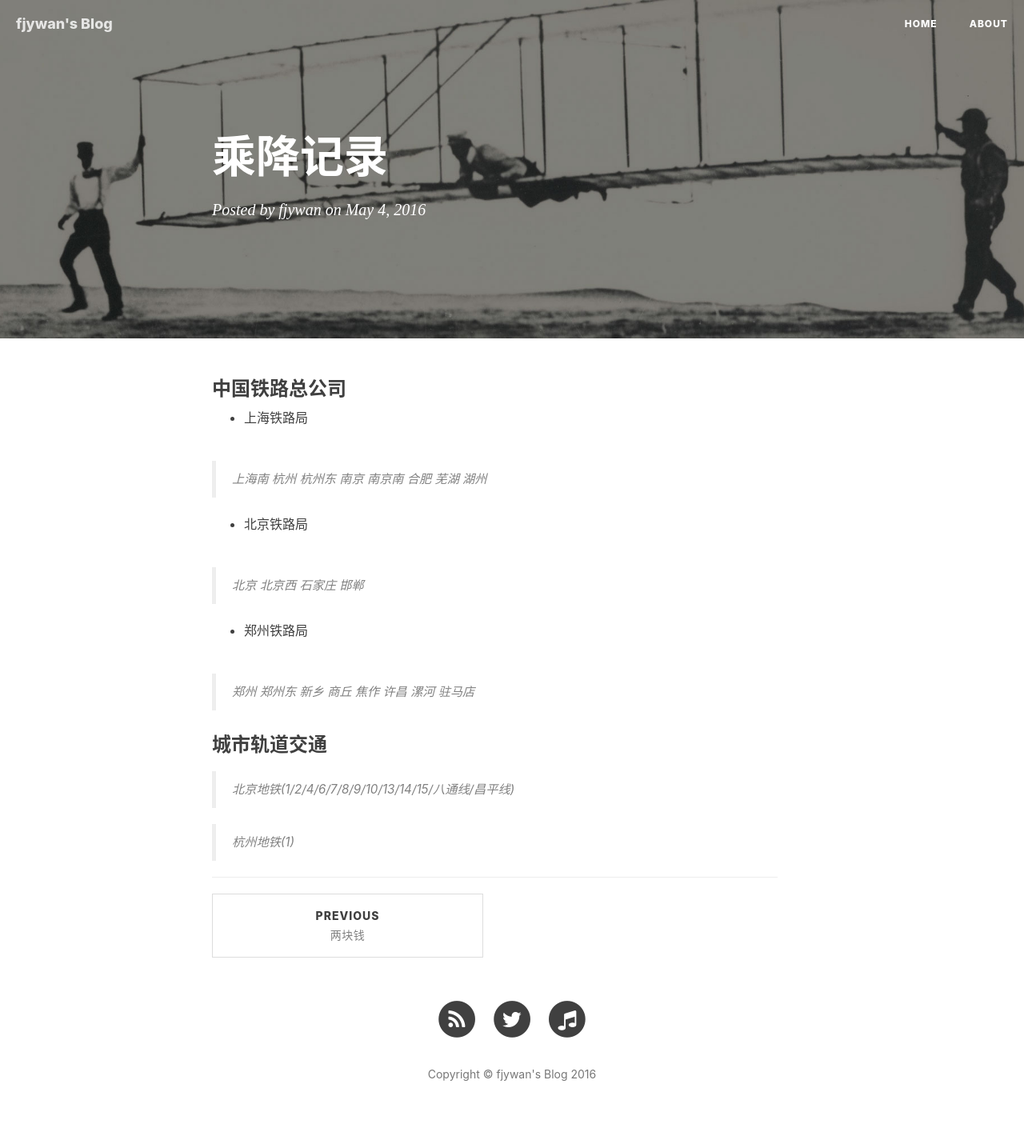
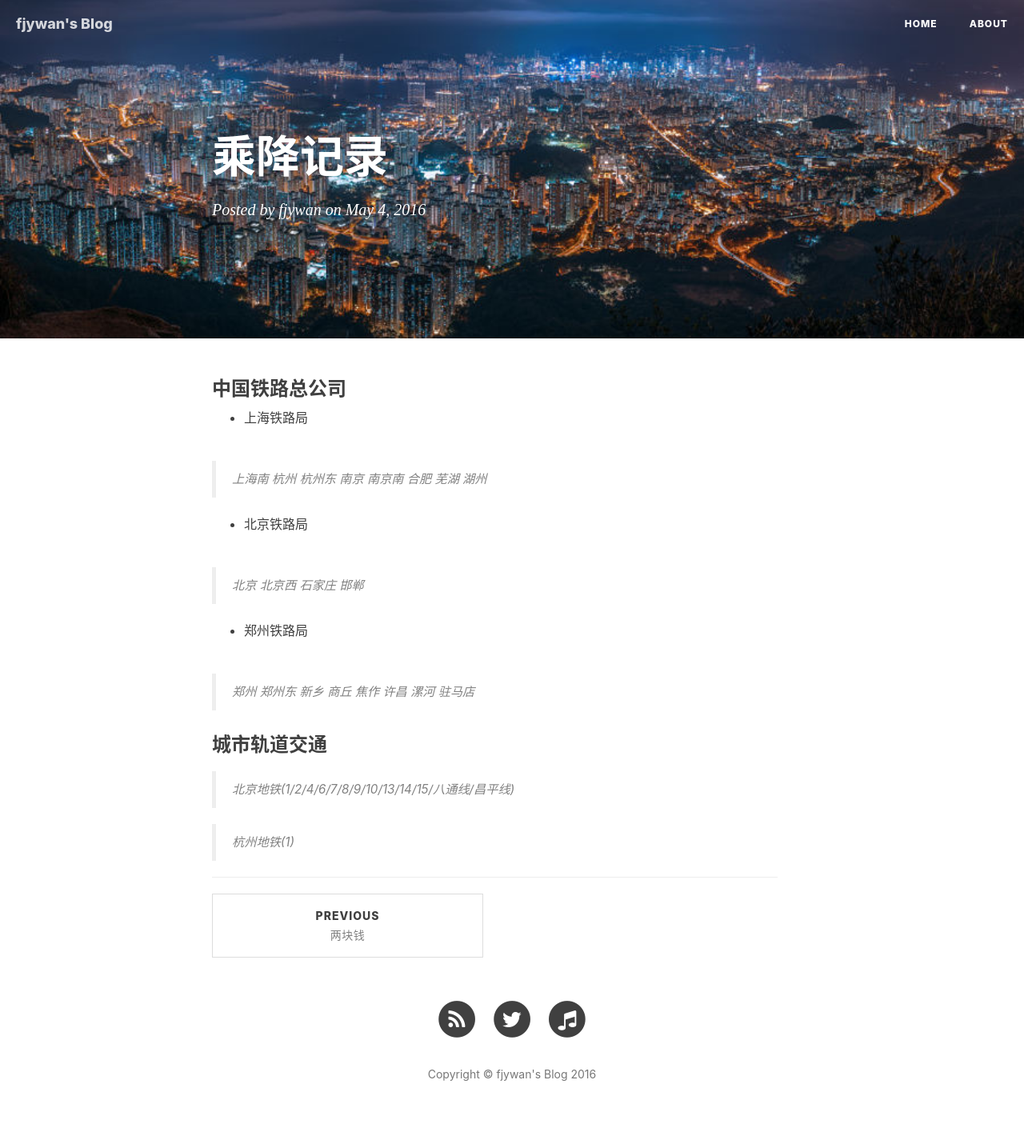
Before and after one commit to xiaoshude/xiaoshude.github.io, a Jekyll site: the page built from _posts/2016-04-14-record.markdown, in a window 1280 px wide. Shown: the whole page at 80% size. Built offline with Jekyll 4.4.1, drawn with Linux system fonts in a browser that asks for light colours; nearby versions of some CDN libraries; comment, search, counter and statistics services are not loaded.

Commit message:
replace img

```diff
--- a/_posts/2016-04-14-record.markdown
+++ b/_posts/2016-04-14-record.markdown
@@ -2,7 +2,7 @@
 layout: post
 title:  "乘降记录"
 author: "fjywan"
-header-img: "img/post-bg-02.jpg"
+header-img: "img/stock-photo.jpg"
 date:   2016-05-04 19:40:00 +0800
 ---
 
```
Also changed, not shown: img/stock-photo.jpg (added).
